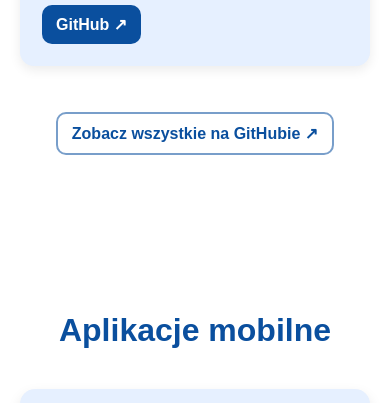
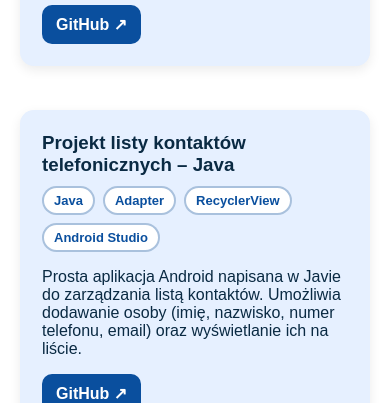
Before and after one commit to MarekAbel2702/portfolio, a plain HTML site: page index.html in a window 390 px wide. Shown: the part 5707-6110 px from the top of the page. Drawn offline with Linux system fonts and the light colour scheme.

Commit message:
Dodanie projektu aplikacji mobilnej napisanej w Javie w Android Studio

```diff
--- a/index.html
+++ b/index.html
@@ -262,6 +262,30 @@
       </div>
     </article>
 
+    <article class="project-card">
+      <h3>Projekt listy kontaktów telefonicznych – Java</h3>
+
+      <div class="project-tags" aria-label="Technologie projektu">
+        <span class="tag">Java</span>
+        <span class="tag">Adapter</span>
+        <span class="tag">RecyclerView</span>
+        <span class="tag">Android Studio</span>
+      </div>
+
+      <p>
+        Prosta aplikacja Android napisana w Javie do zarządzania listą kontaktów.
+        Umożliwia dodawanie osoby (imię, nazwisko, numer telefonu, email) oraz wyświetlanie ich
+        na liście.
+      </p>
+
+      <div class="project-actions">
+        <a class="github-btn" href="https://github.com/MarekAbel2702/lista_telefoniczna"
+        target="_blank" rel="noopener noreferrer">
+          GitHub ↗
+        </a>
+      </div>
+    </article>
+
   </div>
   <div class="projects-footer">
     <a class="github-btn github-btn--outline" href="https://github.com/MarekAbel2702"
```
